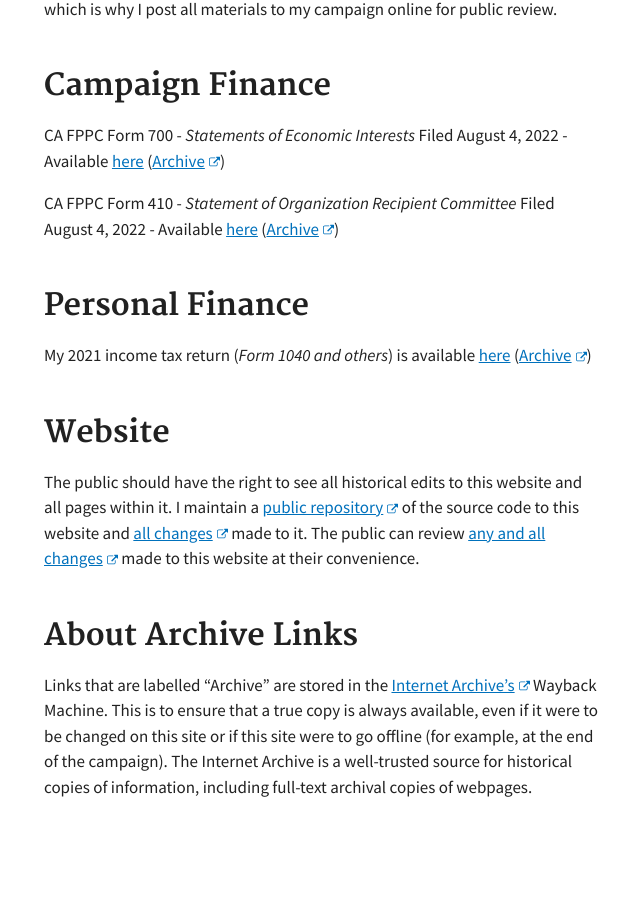
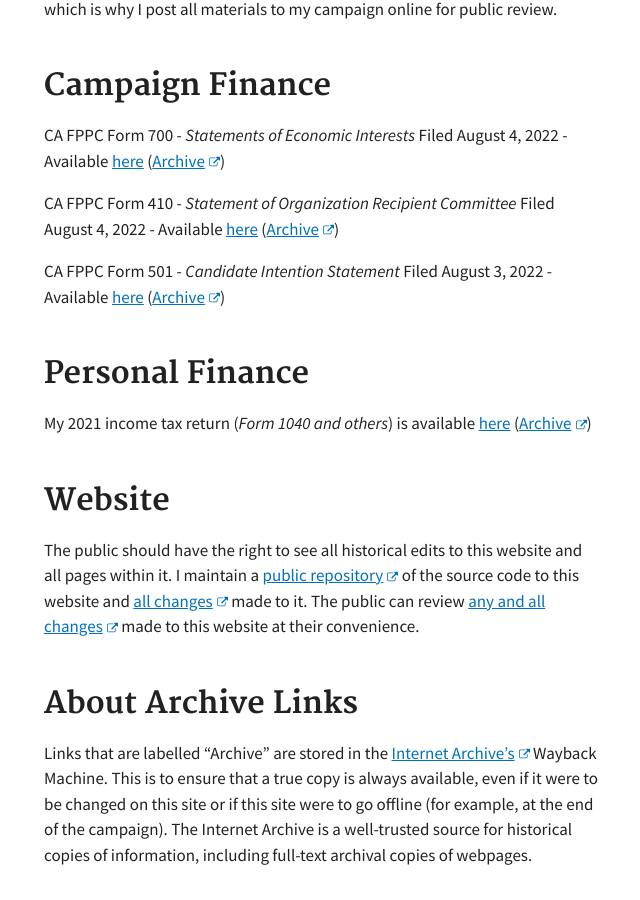
Before and after one commit to sergiozygmunt/sergio-for-city-council, a Jekyll site: the page built from demo/transparency.md, in a window 1280 px wide and 900 px high, scrolled down 328 px. Shown: the whole window, without its empty margins (106-746 px from the left). Built offline with Jekyll 4.4.1, drawn with Linux system fonts in a browser that asks for light colours.

Commit message:
add form 501 section

```diff
--- a/demo/transparency.md
+++ b/demo/transparency.md
@@ -16,6 +16,9 @@ Filed August 4, 2022 - Available [here](https://files.sergioforsanmateo.com/camp
 CA FPPC Form 410 - _Statement of Organization Recipient Committee_
 Filed August 4, 2022 - Available [here](https://files.sergioforsanmateo.com/campaign-finance/Zygmunt-FPPC_Form_410-Aug-04-2022.pdf) ([Archive](https://web.archive.org/web/20220806080929/https://files.sergioforsanmateo.com/campaign-finance/Zygmunt-FPPC_Form_410-Aug-04-2022.pdf){: .usa-external_link})
 
+CA FPPC Form 501 - _Candidate Intention Statement_
+Filed August 3, 2022 - Available [here](https://files.sergioforsanmateo.com/campaign-finance/Zygmunt-FPPC_Form_501-Aug-03-2022.pdf) ([Archive](https://web.archive.org/web/20220806080929/https://files.sergioforsanmateo.com/campaign-finance/Zygmunt-FPPC_Form_501-Aug-03-2022.pdf){: .usa-external_link})
+
 ## Personal Finance
 My 2021 income tax return (_Form 1040 and others_) is available  [here](https://files.sergioforsanmateo.com/personal-finance/Zygmunt-Tax_Return_2021-Redacted.pdf) ([Archive](https://web.archive.org/web/20220806080414/https://files.sergioforsanmateo.com/personal-finance/Zygmunt-Tax_Return_2021-Redacted.pdf){: .usa-external_link})
 
```
